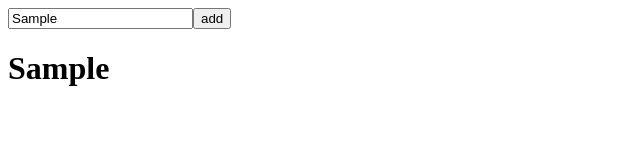
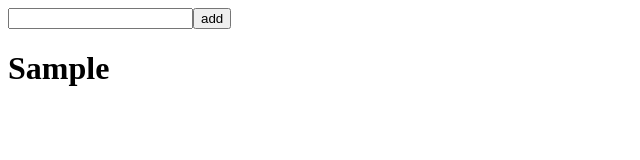
Before and after one commit to anandhu-as/Crud, a React (Vite) app: page / in a window 1280 px wide. Both pictures are taken after typing "Sample" into the empty fields and a click on the button "add". Shown: the top 160 px of the page, without its empty margins (0-640 px from the left). Built offline with nearby package versions, Linux system fonts and the light colour scheme.

Commit message:
create todos

```diff
--- a/src/App.jsx
+++ b/src/App.jsx
@@ -5,16 +5,21 @@ const App = () => {
   const [todos, setTodos] = useState([]);
   const handleChange = (event) => setInputValue(event.target.value);
   const handleClick = () => {
-    setTodos([...todos,inputvalue]);
-
-    console.log(todos);
+    setTodos([...todos, inputvalue]);
+    setInputValue('')
   };
 
   return (
     <div>
       <input type="text" value={inputvalue} onChange={handleChange} />
       <button onClick={handleClick}>add</button>
-      <h1>{todos}</h1>
+      {todos.map((item, index) => {
+        return (
+          <div key={index}>
+            <h1>{item}</h1>
+          </div>
+        );
+      })}
     </div>
   );
 };
```
